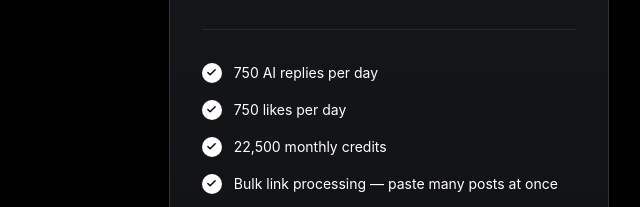
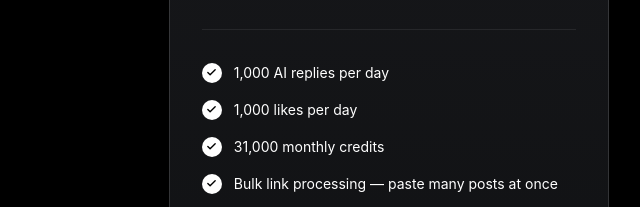
Before and after one commit to txhx37/XPilot, a plain HTML site: page index.html in a window 1280 px wide. Shown: the part 2563-2770 px from the top of the page, 480-1120 px from the left. Drawn offline with nearby package versions, Linux system fonts and the light colour scheme.

Commit message:
Ship XPilot 1.1.1 and raise plan limits to 1,000/day and 31,000/month
- New installer: UI matched to the design reference (navy glass theme,
  compact reply-style chips, restyled Usage and Settings pages)
- Plus plan: 1,000 AI replies and likes per day, 31,000 monthly credits

Co-Authored-By: Claude Opus 5.5 <noreply@anthropic.com>

```diff
--- a/index.html
+++ b/index.html
@@ -235,9 +235,9 @@
             <p class="t-tertiary tagline">Automate replies &amp; likes on X — the easy way.</p>
             <div class="price-row"><span class="price">$10</span><span class="t-tertiary">/ month</span></div>
             <ul class="feature-list pro">
-              <li><span class="tick pro"><i data-lucide="check"></i></span>750 AI replies per day</li>
-              <li><span class="tick pro"><i data-lucide="check"></i></span>750 likes per day</li>
-              <li><span class="tick pro"><i data-lucide="check"></i></span>22,500 monthly credits</li>
+              <li><span class="tick pro"><i data-lucide="check"></i></span>1,000 AI replies per day</li>
+              <li><span class="tick pro"><i data-lucide="check"></i></span>1,000 likes per day</li>
+              <li><span class="tick pro"><i data-lucide="check"></i></span>31,000 monthly credits</li>
               <li><span class="tick pro"><i data-lucide="check"></i></span>Bulk link processing — paste many posts at once</li>
               <li><span class="tick pro"><i data-lucide="check"></i></span>Multiple reply styles (professional, funny &amp; more)</li>
               <li><span class="tick pro"><i data-lucide="check"></i></span>One-click auto-posting &amp; liking</li>
```
Also changed, not shown: 1 other file.
